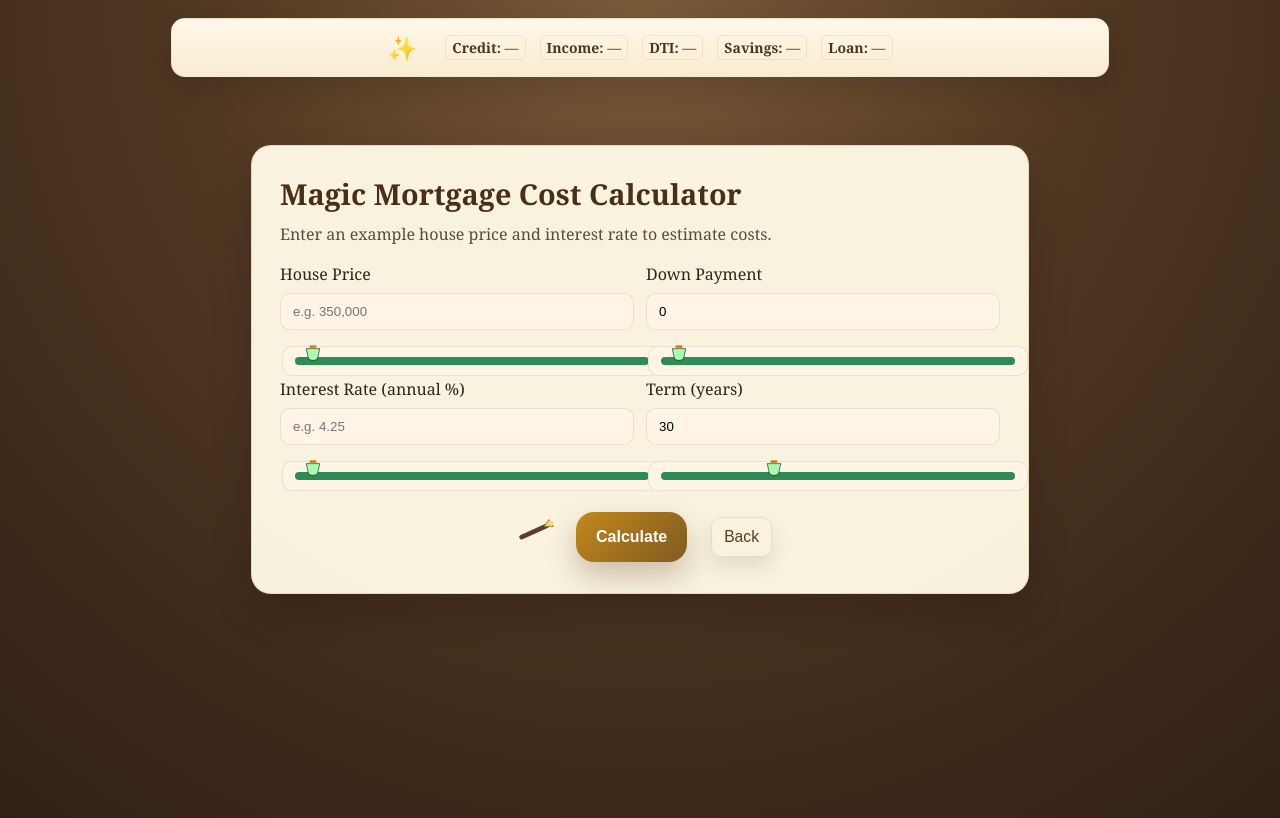
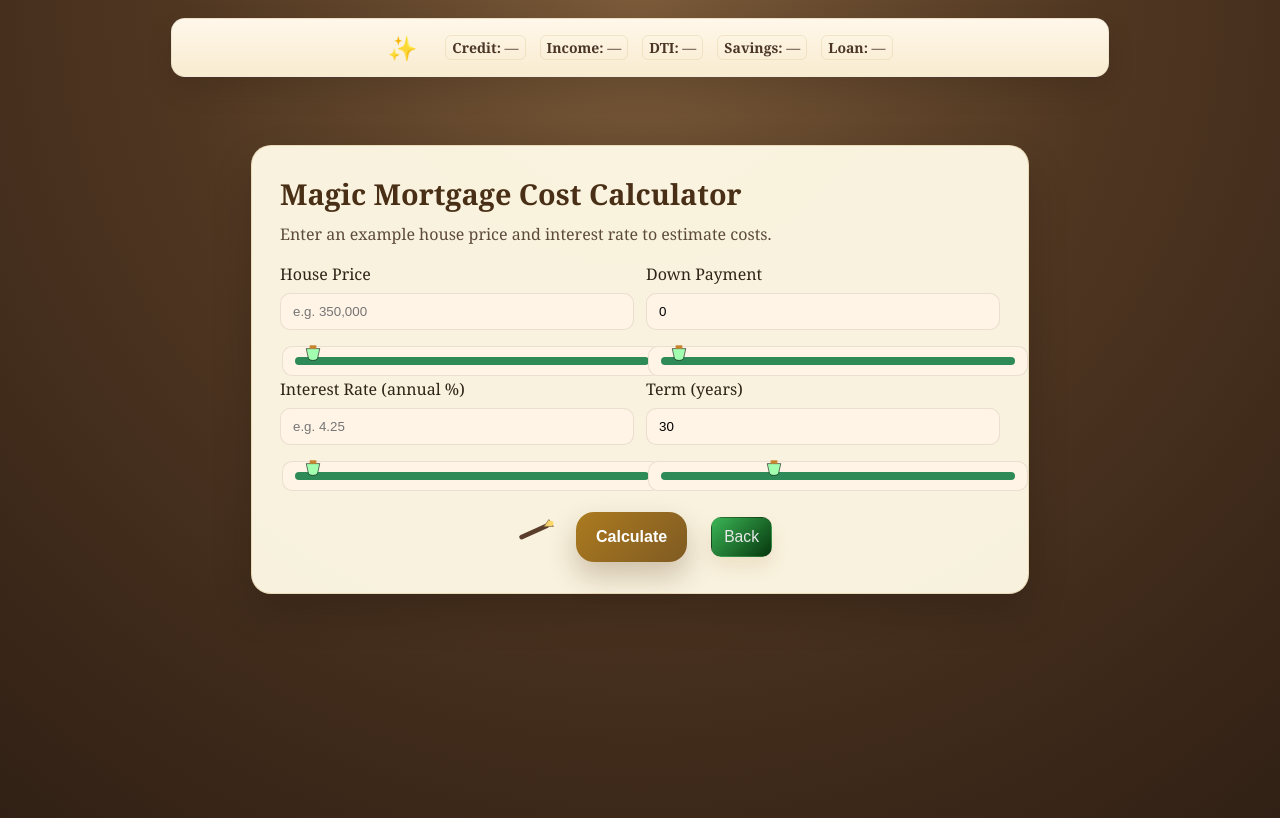
Before and after one commit to rtruong4/interactive-home-loan, a React (Create React App) app: page /calculator in a window 1280 px wide. Built offline with nearby package versions, Linux system fonts and the light colour scheme.

Commit message:
changed color of button

```diff
--- a/src/styles/index.css
+++ b/src/styles/index.css
@@ -16,7 +16,7 @@ body{font-family:Georgia,serif,Palatino,Liberation Serif,Times,serif;background:
 .start-form label{display:flex;flex-direction:column;font-size:15px;color:#5d4b3a;font-weight:600;letter-spacing:.01em}
 .start-form input{padding:15px 18px;border-radius:16px;border:1px solid rgba(93,75,58,.2);margin-top:10px;background:#fff4e1;color:#3a2d1f;font-size:1rem;box-shadow:inset 0 1px 4px rgba(32,20,9,.08)}
 .start-form input:focus{outline:none;border-color:var(--accent);box-shadow:0 0 0 3px rgba(182,143,64,.18)}
-.primary-button{border:none;padding:16px 20px;border-radius:18px;background:linear-gradient(135deg,#c3881b,#7f5a22);color:#fff;font-size:1rem;font-weight:700;cursor:pointer;box-shadow:0 14px 28px rgba(83,45,11,.25);transition:transform .2s ease,filter .2s ease}
+.primary-button{border:none;padding:16px 20px;border-radius:18px;background:linear-gradient(135deg,#ac7b20,#7f5a22);color:#fff;font-size:1rem;font-weight:700;cursor:pointer;box-shadow:0 14px 28px rgba(83,45,11,.25);transition:transform .2s ease,filter .2s ease}
 .primary-button:hover{transform:translateY(-2px);filter:brightness(1.08)}
 .primary-button[disabled],
 .primary-button[aria-disabled="true"]{
@@ -37,7 +37,7 @@ body{font-family:Georgia,serif,Palatino,Liberation Serif,Times,serif;background:
 .choice{padding:16px 18px;border-radius:18px;border:1px solid rgba(93,75,58,.24);background:linear-gradient(180deg,#fff8e7 0%,#f7ead0 100%);color:#3f2a14;font-weight:600;cursor:pointer;box-shadow:inset 0 1px 3px rgba(94,67,36,.12);transition:transform .15s ease,box-shadow .15s ease}
 .choice:hover{transform:translateY(-1px);box-shadow:0 8px 16px rgba(73,48,16,.12)}
 .controls{margin-top:24px}
-.secondary-button{border:none;padding:14px 20px;border-radius:18px;background:rgba(94,67,36,.12);color:#3f2a14;font-size:0.98rem;cursor:pointer;box-shadow:0 10px 18px rgba(94,67,36,.12);transition:transform .2s ease}
+.secondary-button{border:none;padding:14px 20px;border-radius:18px;background:rgba(115, 81, 43, 0.12);color:#3f2a14;font-size:0.98rem;cursor:pointer;box-shadow:0 10px 18px rgba(165, 102, 30, 0.12);transition:transform .2s ease}
 .secondary-button:hover{transform:translateY(-1px);background:rgba(94,67,36,.18)}
 
 .player-banner{display:flex;align-items:center;justify-content:center;gap:18px;max-width:720px;margin:18px auto;padding:16px 20px;background:rgba(255,250,231,.96);border-radius:22px;box-shadow:0 14px 32px rgba(0,0,0,.15);border:1px solid rgba(182,143,64,.24)}
@@ -70,7 +70,7 @@ body{font-family:Georgia,serif,Palatino,Liberation Serif,Times,serif;background:
 .choices{display:flex;flex-direction:column;gap:12px;margin-top:18px}
 .choice{padding:14px 16px;border-radius:12px;border:1px solid rgba(93,75,58,.12);background:linear-gradient(180deg,#fffaf0,#fff2dd);cursor:pointer;font-weight:700;color:#3b2d20;box-shadow:0 10px 20px rgba(0,0,0,.08)}
 .choice:hover{transform:translateY(-2px);filter:brightness(1.03)}
-.secondary-button{background:transparent;border:1px solid rgba(93,75,58,.12);padding:10px 12px;border-radius:10px;color:#5b3f1d;cursor:pointer}
+.secondary-button{background:transparent;border:1px solid rgba(93,75,58,.12);background:linear-gradient(135deg,#3bb555,#06380e);padding:10px 12px;border-radius:10px;color:#e9e9e9;cursor:pointer}
 
 /* Make player banner match theme */
 .player-banner{display:flex;align-items:center;justify-content:center;gap:18px;max-width:900px;margin:18px auto;padding:12px 18px;background:linear-gradient(180deg,#fff7ea,#f8ecd0);border-radius:14px;border:1px solid rgba(93,75,58,.08);box-shadow:0 12px 28px rgba(0,0,0,.12)}
```
